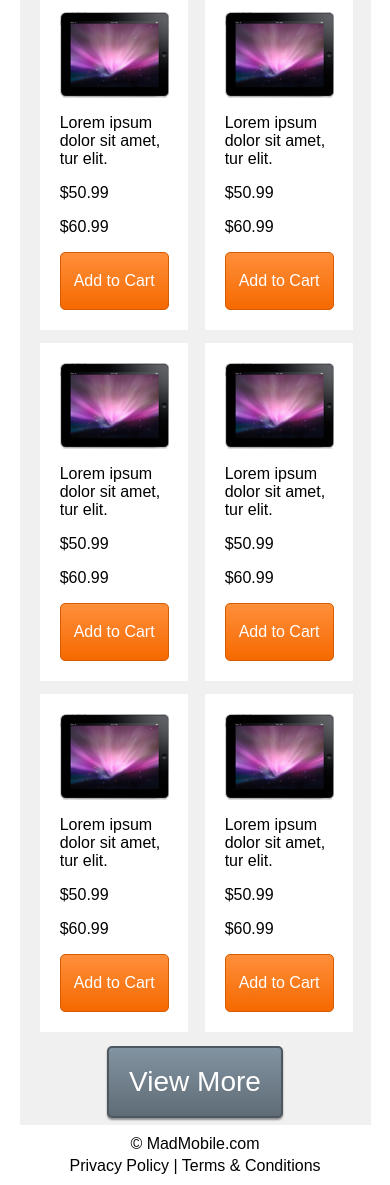
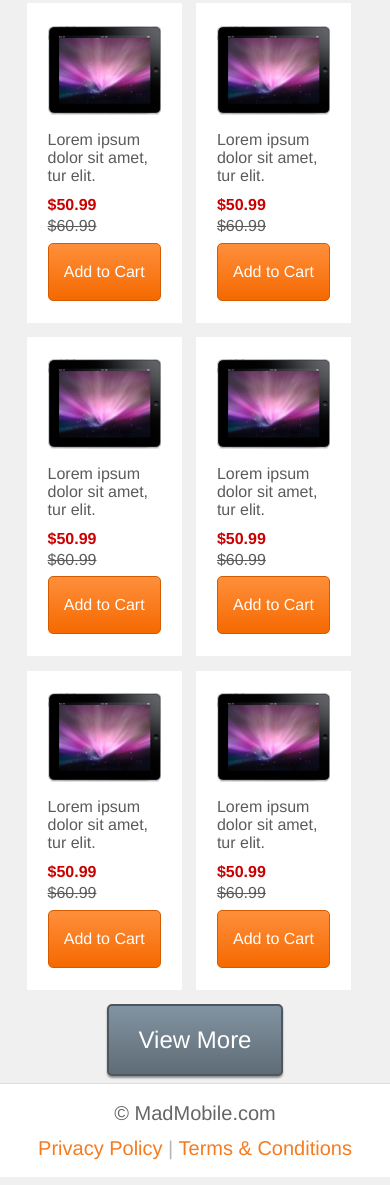
Before and after one commit to ktrammell95/mobile-practice, a website: page index.html in a window 390 px wide. Shown: the part 262-1447 px from the top of the page. Drawn offline with Linux system fonts and the light colour scheme.

Commit message:
worked on responsive and styling

```diff
--- a/index.html
+++ b/index.html
@@ -9,11 +9,11 @@
 
 </head>
   <body>
+     <header>
       <div class="outer-container">
-     <header class="container section">
         <div class="col col_12 header-content">
          <div class="col col_6 logo">
-         <img src="images/mad_mobile_logo.png" alt="mad mobile logo">
+           <img src="images/mad_mobile_logo.png" class="img-responsive" alt="mad mobile logo">
          </div>
          <nav class="col col_6">
             <ul class="menu">
@@ -28,88 +28,90 @@
             <input type= "submit" class="search_button" name="submit" value="Search">
           </form>
         </div>
+      </div>
      </header>
+     <div class="outer-container">
      <section class="container section">
-       <div class="products">
-        <div class="col prod-wrapper">
+       <!-- <div class="products"> -->
+       <div class="col col_4 col_md_2 col_lg_1 prod-wrapper">
           <div class="col product">
             <img src="images/product_image.png" alt="" class="img-responsive">
             <p>Lorem ipsum dolor sit amet, tur elit.</p>
-            <p>$50.99</p>
-            <p>$60.99</p>
+            <p class="new_price">$50.99</p>
+            <p class="old_price">$60.99</p>
             <div class="">
               <input type="button" class="product_button" value="Add to Cart">
             </div>
           </div>
         </div>
-        <div class="col prod-wrapper">
+        <div class="col col_4 col_md_2 col_lg_1 prod-wrapper">
           <div class="col product">
             <img src="images/product_image.png" alt="" class="img-responsive">
             <p>Lorem ipsum dolor sit amet, tur elit.</p>
-            <p>$50.99</p>
-            <p>$60.99</p>
+            <p class="new_price">$50.99</p>
+            <p class="old_price">$60.99</p>
             <div class="">
             <input type="button" class="product_button" value="Add to Cart">
             </div>
           </div>
          </div>
-         <div class="col prod-wrapper">
+         <div class="col col_4 col_md_2 col_lg_1 prod-wrapper">
            <div class="col product">
              <img src="images/product_image.png" alt="" class="img-responsive">
              <p>Lorem ipsum dolor sit amet, tur elit.</p>
-             <p>$50.99</p>
-             <p>$60.99</p>
+             <p class="new_price">$50.99</p>
+             <p class="old_price">$60.99</p>
              <div class="">
                <input type="button" class="product_button" value="Add to Cart">
              </div>
            </div>
          </div>
-         <div class="col prod-wrapper">
+         <div class="col col_4 col_md_2 col_lg_1 prod-wrapper">
            <div class="col product">
              <img src="images/product_image.png" alt="" class="img-responsive">
              <p>Lorem ipsum dolor sit amet, tur elit.</p>
-             <p>$50.99</p>
-             <p>$60.99</p>
+             <p class="new_price">$50.99</p>
+             <p class="old_price">$60.99</p>
              <div class="">
              <input type="button" class="product_button" value="Add to Cart">
              </div>
            </div>
           </div>
-          <div class="col prod-wrapper">
+          <div class="col col_4 col_md_2 col_lg_1 prod-wrapper">
             <div class="col product">
               <img src="images/product_image.png" alt="" class="img-responsive">
               <p>Lorem ipsum dolor sit amet, tur elit.</p>
-              <p>$50.99</p>
-              <p>$60.99</p>
+              <p class="new_price">$50.99</p>
+              <p class="old_price">$60.99</p>
               <div class="">
                 <input type="button" class="product_button" value="Add to Cart">
               </div>
             </div>
           </div>
-          <div class="col prod-wrapper">
+          <div class="col col_4 col_md_2 col_lg_1 prod-wrapper">
             <div class="col product">
               <img src="images/product_image.png" alt="" class="img-responsive">
               <p>Lorem ipsum dolor sit amet, tur elit.</p>
-              <p>$50.99</p>
-              <p>$60.99</p>
+              <p class="new_price">$50.99</p>
+              <p class="old_price">$60.99</p>
               <div class="">
               <input type="button" class="product_button" value="Add to Cart">
               </div>
             </div>
            </div>
-      </div>
+      <!-- </div> -->
       <div>
         <div class="section col_12">
           <input type="button" class="view_more_button" value="View More">
         </div>
       </div>
     </section><!--end of container-->
+    </div><!--outer-container-->
 
     <footer class="">
       <div class="copyright">&copy; MadMobile.com</div>
-      <div class="privacy">Privacy Policy &#124; Terms & Conditions</div>
+      <div class="privacy">Privacy Policy <span>&#124;</span> Terms & Conditions</div>
     </footer>
-  </div><!--outer-container-->
 
   </body>
 </html>
--- a/less/styles.less
+++ b/less/styles.less
@@ -1,3 +1,4 @@
+@font-family: "Helvetica", Arial, sans-serif;
 @section-border: 1px solid #ddd;
 
 @light-bkgrnd: #fff;
@@ -14,9 +15,9 @@
 .col {
 	display: block;
 	float:left;
-	// margin: 1% 0 1% 1.6%;
+	margin: 1% 0 1% 0%;
 }
-.col:first-child { margin-left: 0; }
+// .col:first-child { margin-left: 0; }
 
 // /*  GROUPING  */
 // .group:before,
@@ -38,6 +39,11 @@
 .col_2{width: 15.33%;}
 .col_1{width: 6.866%;}
 
+body{
+	background: @md-bkgrnd;
+	color: #5b5b5b;
+	font-family: @font-family;
+}
 ul{list-style: none;}
 div{display: block;}
 .outer-container{margin: 0 5%;}
@@ -45,13 +51,22 @@ div{display: block;}
 	display: block;
 	max-width: 100%;
 	height: auto;
+	margin: auto;
 }
-
+.new_price{
+	color:#ca0000;
+	font-weight: bold;
+	line-height: .5em;
+}
+.old_price{
+	text-decoration: line-through;
+	line-height: .1em;
+}
 header {
 	// position: fixed;
 	width: 100%;
 	margin: auto;
-	height: 130px;
+	height: 150px;
 	background-color: @light-bkgrnd;
 	border-bottom: @section-border;
 	.header-content{
@@ -64,7 +79,7 @@ header {
 					display: inline-block;
 					padding: 5% 10%;
 					font-size: 24px;
-					font-family: "Helvetica";
+					// font-family: "Helvetica";
 					color: rgb(124, 135, 143);
 					line-height: 3.708;
 				}
@@ -89,49 +104,32 @@ header {
 }//Header
 
 section{
-	background: @md-bkgrnd;
-	.products{
-		padding: 3%;
-		.prod-wrapper{
-			background: @light-bkgrnd;
-			margin: 2% 2% 2% 3%;
-			padding: 6%;
-			width: 33%;
-		}
+	.prod-wrapper{
+		background: @light-bkgrnd;
+		margin: 2%;
+		padding: 6%;
 	}
 }
 footer{
 	clear: both;
+	border-top: @section-border;
 	padding: 3% 0;
 	text-align: center;
 	background: @light-bkgrnd;
-	.copyright{padding-bottom: 1%;}
+	.copyright, .privacy{
+		font-size: 20px;
+	  // font-family: "Helvetica";
+	  color: rgb(102, 102, 102);
+	  line-height: 1.75;
+	  text-align: center;
+	  z-index: 41;
+	}
+	.privacy{
+		color: #f57b20;
+		span{color: #b6b6b6;}
+	}
 }
-// .container{
-// 	margin: auto;
-// 	padding-top: 150px;
-// 	&::first-child { margin-left: 20px; }
-// }
 
-
-//Header Styling
-
-
-
-
-// .search-field{border: 1px solid #ccc;}
-// .search-button{
-//   color:#fff;
-//   background: #5f6c76;
-//   position: relative;
-//   left: -10px;
-//   border: 1px solid #adc5cf;
-//   text-align: center;
-// }
-//
-// .prod-wrapper{
-//   float:left;
-// }
 .product_button {
   border: 1px solid rgb(213, 91, 0);
   border-radius: 5px;
@@ -144,24 +142,49 @@ footer{
 }
 .view_more_button {
   border: 2px solid rgb(77, 87, 95);
-  border-width: 2px;
   border-radius: 5px;
   background-image: -moz-linear-gradient( 90deg, rgb(95,108,118) 0%, rgb(130,147,161) 100%);
   background-image: -webkit-linear-gradient( 90deg, rgb(95,108,118) 0%, rgb(130,147,161) 100%);
   background-image: -ms-linear-gradient( 90deg, rgb(95,108,118) 0%, rgb(130,147,161) 100%);
   box-shadow: 0px 2px 2px 0px rgba(2, 3, 3, 0.4);
 	color: #fff;
-	font-size: 1.75em;
+	font-size: 1.5em;
 	width: 50%;
   height: 72px;
 	margin: 2% 25%;
 }
 
 
-@media (min-width: 641px){
+@media (min-width: 736px){
  body{background: red}
+ .col_md_12{width: 100%;}
+ .col_md_11{width: 91.53%;}
+ .col_md_10{width: 83.06%;}
+ .col_md_9{width: 74.6%;}
+ .col_md_8{width: 66.13%;}
+ .col_md_7{width: 57.66%;}
+ .col_md_6{width: 49.2%;}
+ .col_md_5{width: 40.73%;}
+ .col_md_4{width: 32.26%;}
+ .col_md_3{width: 23.8%;}
+ .col_md_2{width: 15.33%;}
+ .col_md_1{width: 6.866%;}
 }
 
-@media (min-width: 737px){
 
-}
+
+@media (min-width: 1024px){
+	body{background: green}
+  .col_lg_12{width: 100%;}
+  .col_lg_11{width: 91.53%;}
+  .col_lg_10{width: 83.06%;}
+  .col_lg_9{width: 74.6%;}
+  .col_lg_8{width: 66.13%;}
+  .col_lg_7{width: 57.66%;}
+  .col_lg_6{width: 49.2%;}
+  .col_lg_5{width: 40.73%;}
+  .col_lg_4{width: 32.26%;}
+  .col_lg_3{width: 23.8%;}
+  .col_lg_2{width: 15.33%;}
+  .col_lg_1{width: 6.866%;}
+ }
```
Also changed, not shown: styles.css. Lines whose indentation alone changed are shown as unchanged.
